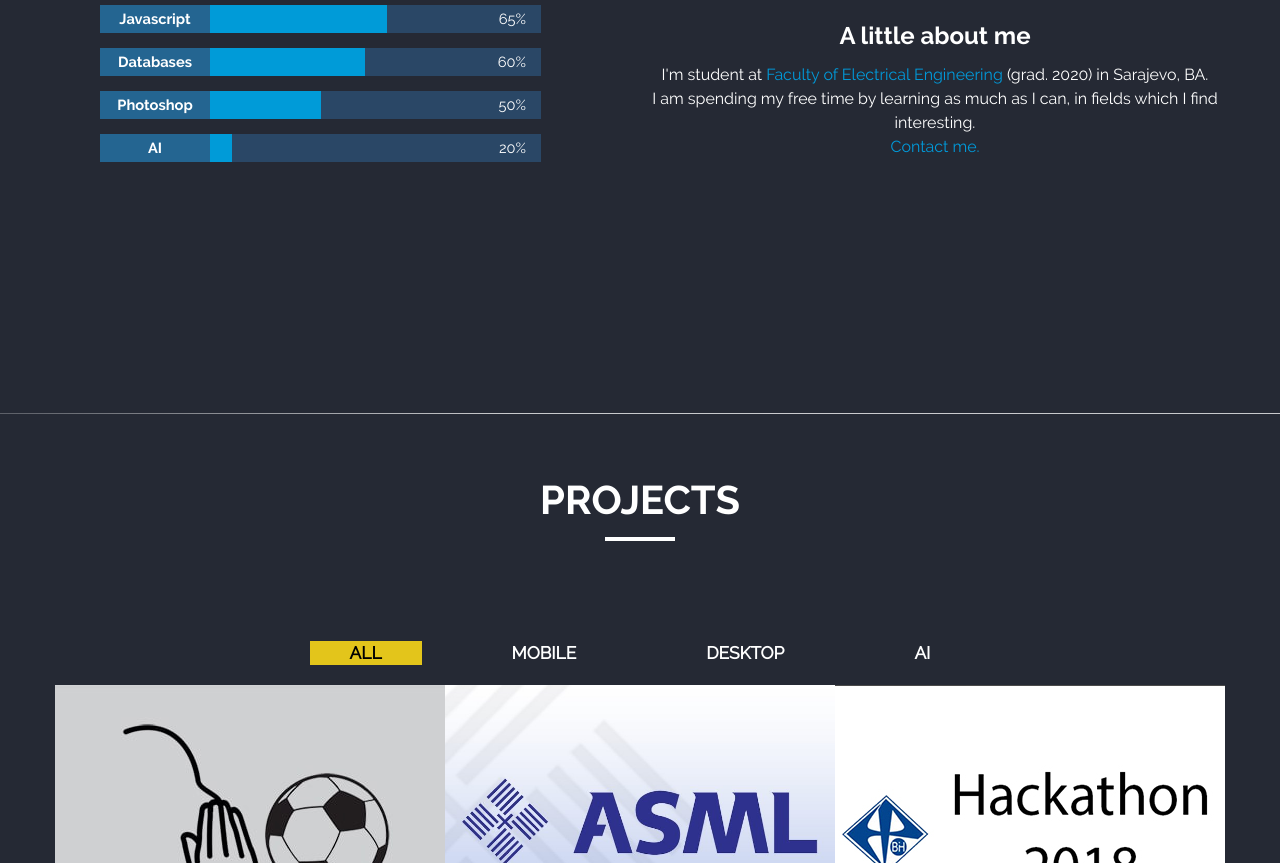
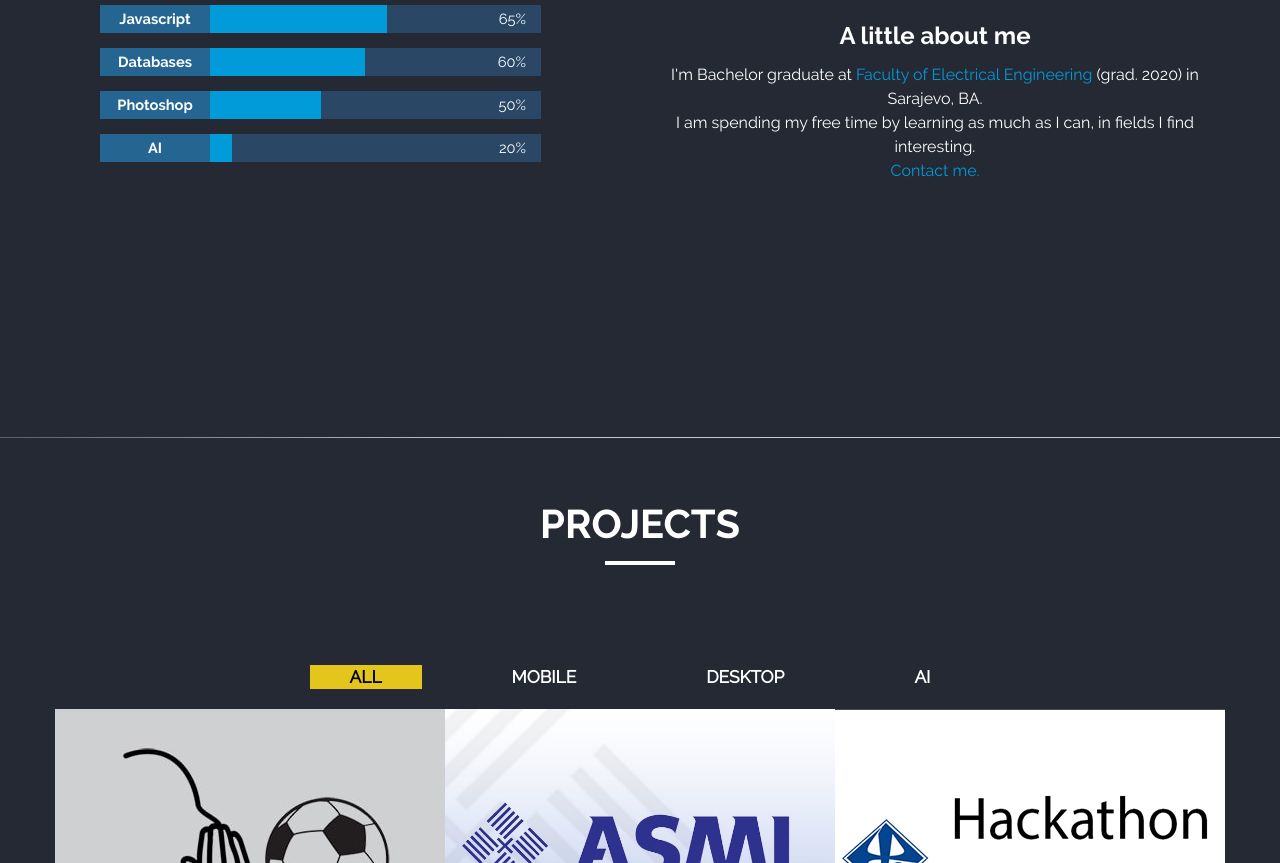
Before and after one commit to nmemisevic1/nmemisevic1.github.io, a plain HTML site: page index.html in a window 1280 px wide. Shown: the part 1639-2502 px from the top of the page. Drawn offline with nearby package versions, Linux system fonts and the light colour scheme; no server answers.

Commit message:
Graduate updated

```diff
--- a/index.html
+++ b/index.html
@@ -218,9 +218,9 @@
           <!-- <div><img class="up-arrow" src="img/up-arrow.png"></div> -->
           <div class="label bold">A little about me</div>
           <div>
-            I'm student at <a class="highlight" href="http://www.etf.unsa.ba/" target="_blank">Faculty of Electrical Engineering</a> (grad. 2020) in Sarajevo, BA.
+            I'm Bachelor graduate at <a class="highlight" href="http://www.etf.unsa.ba/" target="_blank">Faculty of Electrical Engineering</a> (grad. 2020) in Sarajevo, BA.
             <br>
-            I am spending my free time by learning as much as I can, in fields which I find interesting.
+            I am spending my free time by learning as much as I can, in fields I find interesting.
             <br>
             <span class="page-link highlight" dest="contact">Contact me.</span>
             <br>
```
